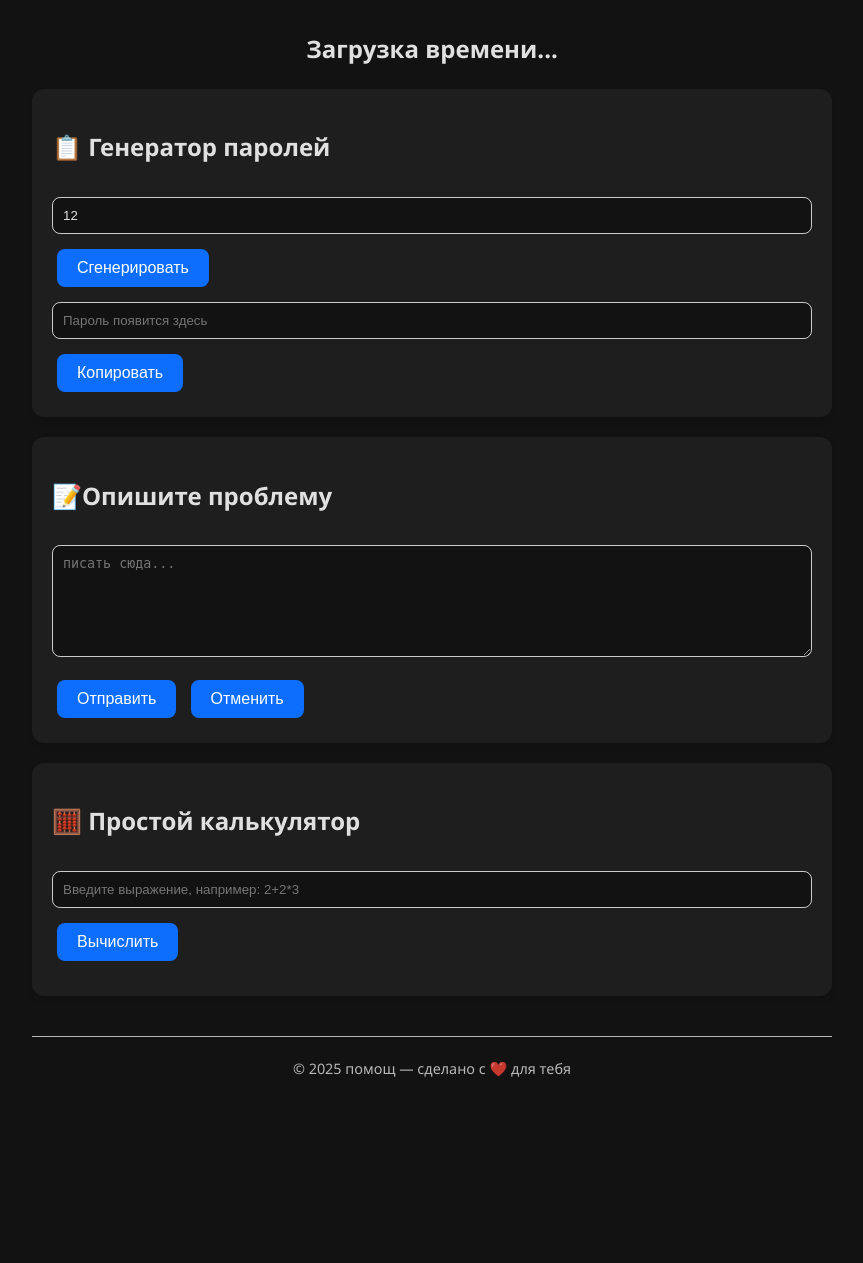
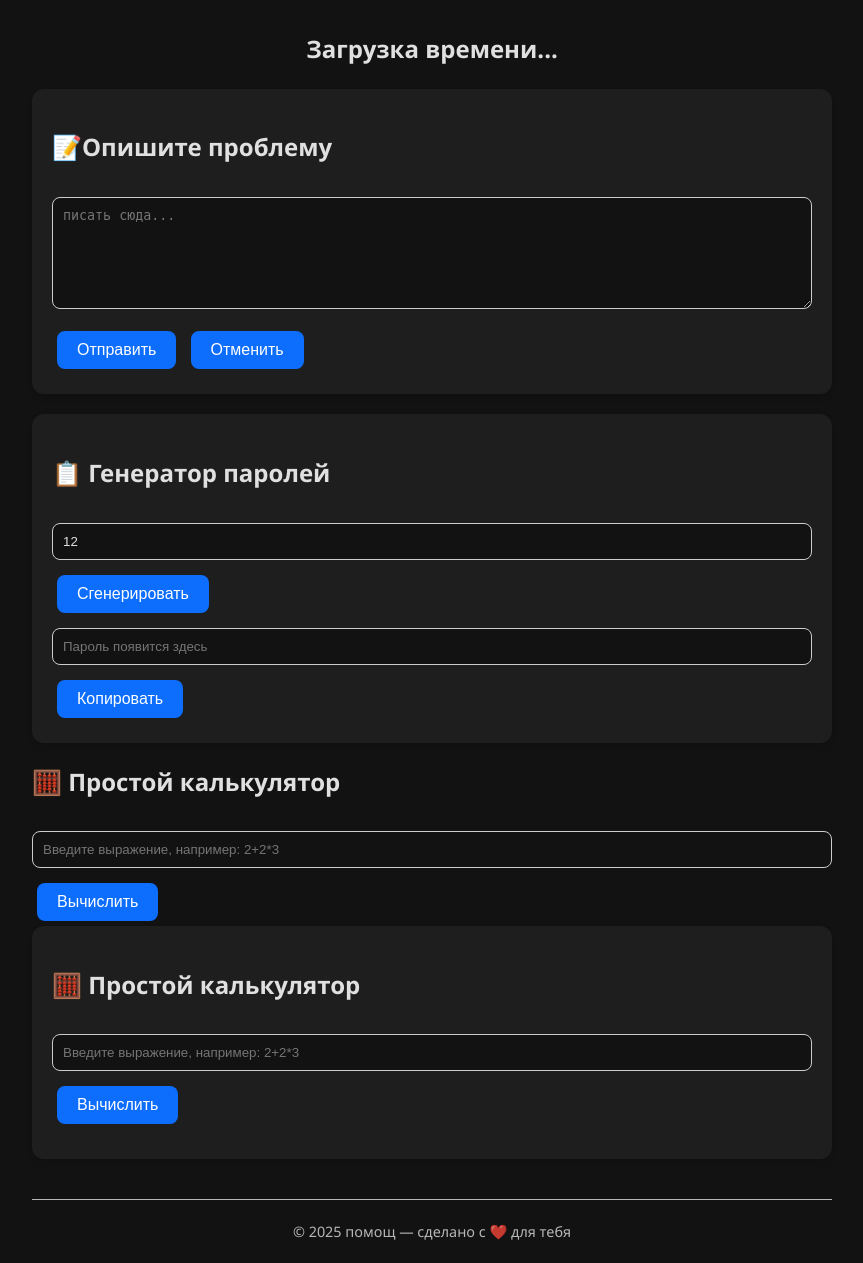
Before and after one commit to max2282013/maxchat-, a Flask app: page /help in a window 1280 px wide. Shown: the part 87-1350 px from the top of the page, without its empty margins (208-1071 px from the left). Before the commit the page ends 1164 px from the top, so only its background shows below. Run offline with Flask 3, Linux system fonts and the light colour scheme.

Commit message:
обновлен сайт помощи ы

```diff
--- a/templates/help.html
+++ b/templates/help.html
@@ -139,6 +139,12 @@
         <div class="time-display" id="current-time">
             Загрузка времени...
         </div>
+        <div class="card">
+            <h2>📝Опишите проблему</h2>
+            <textarea id="notepad" rows="6" placeholder="писать сюда..."></textarea>
+            <button onclick="saveNotepad()">Отправить</button>
+            <button onclick="clearNotepad()">Отменить</button>
+        </div>
 
         <div class="card">
             <h2>📋 Генератор паролей</h2>
@@ -147,13 +153,12 @@
             <input type="text" id="password-output" readonly placeholder="Пароль появится здесь">
             <button onclick="copyToClipboard('password-output')">Копировать</button>
         </div>
+        <div>
+            <h2>🧮 Простой калькулятор</h2>
+            <input type="text" id="calc-input" placeholder="Введите выражение, например: 2+2*3">
+            <button onclick="calculate()">Вычислить</button>
+        </div>
 
-        <div class="card">
-            <h2>📝Опишите проблему</h2>
-            <textarea id="notepad" rows="6" placeholder="писать сюда..."></textarea>
-            <button onclick="saveNotepad()">Отправить</button>
-            <button onclick="clearNotepad()">Отменить</button>
-        </div>
 
         <div class="card">
             <h2>🧮 Простой калькулятор</h2>
```
